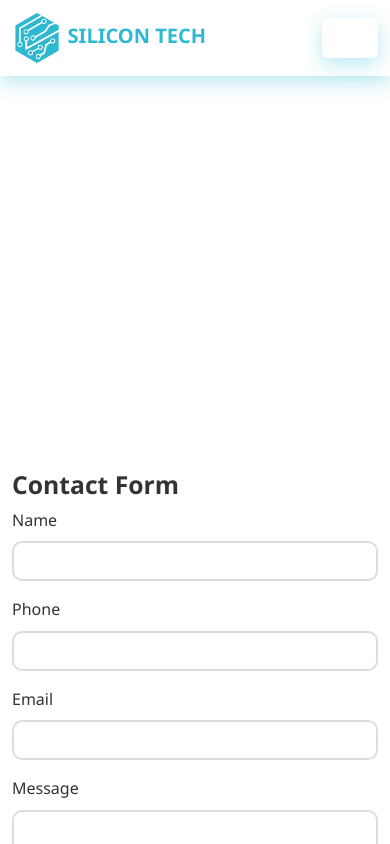
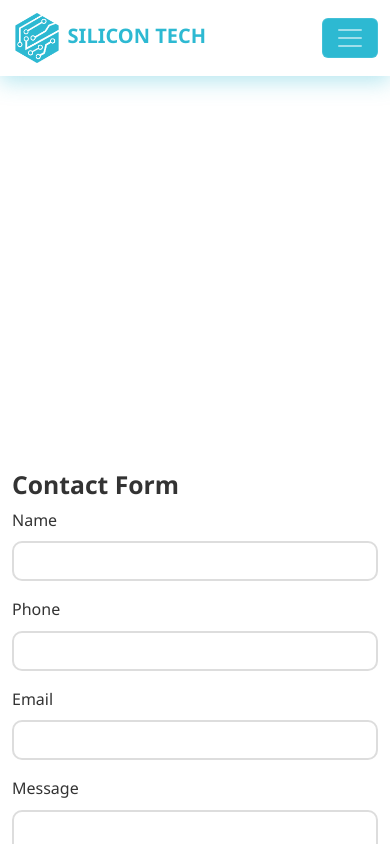
Before and after one commit to Mr-AKA/SiliconTechnologies, a plain HTML site: page contact.html in a window 390 px wide. Shown: the top 844 px of the page. Drawn offline with nearby package versions, Linux system fonts and the light colour scheme.

Commit message:
Update contact.html

```diff
--- a/contact.html
+++ b/contact.html
@@ -24,7 +24,7 @@
             color: rgb(45, 185, 210);
         }
          .my-toggler {
-  box-shadow: 0 6px 20px #2db9d256 !important;
+  background-color: #2DB9D2; /* your color */
 }
         .navbar{
 
```
